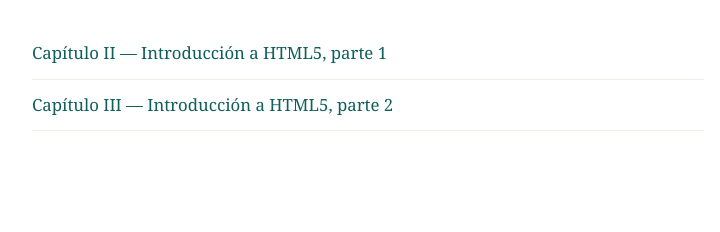
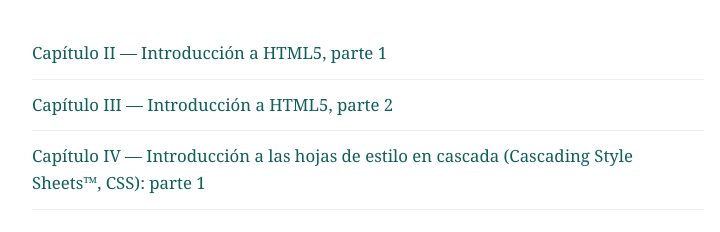
Before and after one commit to Carlosalemtz/programacion-web, a plain HTML site: page index.html in a window 1280 px wide. Shown: the part 168-400 px from the top of the page, without its empty margins (272-992 px from the left). Drawn offline with Linux system fonts and the light colour scheme.

Commit message:
Add link to Chapter IV in index.html

```diff
--- a/index.html
+++ b/index.html
@@ -57,6 +57,7 @@
       <ul>
          <li><a href = "capitulo-02/index.html">Capítulo II &mdash; Introducción a HTML5, parte 1</a></li>
          <li><a href = "capitulo-03/index.html">Capítulo III &mdash; Introducción a HTML5, parte 2</a></li>
+         <li><a href = "capitulo-04/index.html">Capítulo IV &mdash; Introducción a las hojas de estilo en cascada (Cascading Style Sheets™, CSS): parte 1</a></li>
       </ul>
    </body>
 </html>
```
